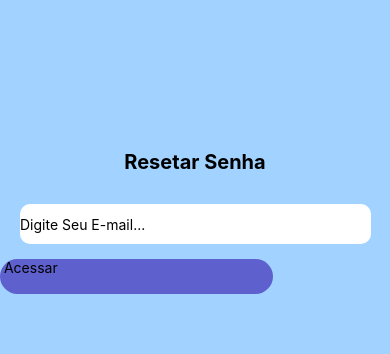
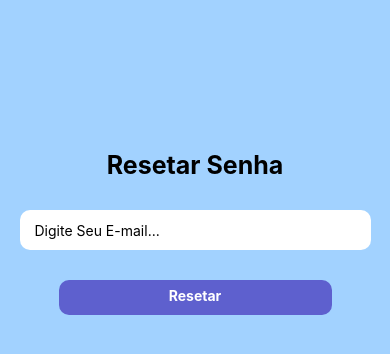
Before and after one commit to jean-arl/ContaPraGente, a React Native app in the folder ContaPraGente/: screen /EsqueciMinhaSenha in a window 390 px wide. Shown: the top 354 px of the page. Built offline with nearby package versions, Linux system fonts and the light colour scheme.

Commit message:
Alteração no Esqueci minha senha

```diff
--- a/ContaPraGente/Src/Pages/EsqueciMinhaSenha/EsqueciMinhaSenha.js
+++ b/ContaPraGente/Src/Pages/EsqueciMinhaSenha/EsqueciMinhaSenha.js
@@ -11,9 +11,9 @@ export default function EsqueciMinhaSenha (){
 
             <TextInput style={styles.btnInput} placeholder='Digite Seu E-mail...'/>
 
-            <TouchableOpacity style={styles.btnEntrar}>
+            <TouchableOpacity style={styles.btnReset}>
 
-            <Text style={styles.btnReset}> Acessar </Text>
+            <Text style={{color: '#fff', textAlign: 'center', marginTop: 7, fontWeight: 'bold'}}> Resetar </Text>
 
             </TouchableOpacity>
         </SafeAreaView>
@@ -31,9 +31,10 @@ const styles = StyleSheet.create({
     Title:{
         marginTop: 150,
         textAlign: 'center',
-        fontSize: 20,
+        fontSize: 25,
         fontWeight: 'bold',
-        marginBottom: 30
+        marginBottom: 30,
+
     },
 
     btnInput:{
@@ -41,14 +42,16 @@ const styles = StyleSheet.create({
         width: '90%',
         borderRadius: 10,
         height: 40,
-        marginBottom: 15,
-        marginLeft: 20
+        marginBottom: 30,
+        alignSelf: 'center',
+        paddingLeft: 15
     },
 
     btnReset:{
         backgroundColor: '#5e60ce',
         width: '70%',
         height: 35,
-        borderRadius: 20
+        borderRadius: 10,
+        alignSelf: 'center'
     }
 });
```
